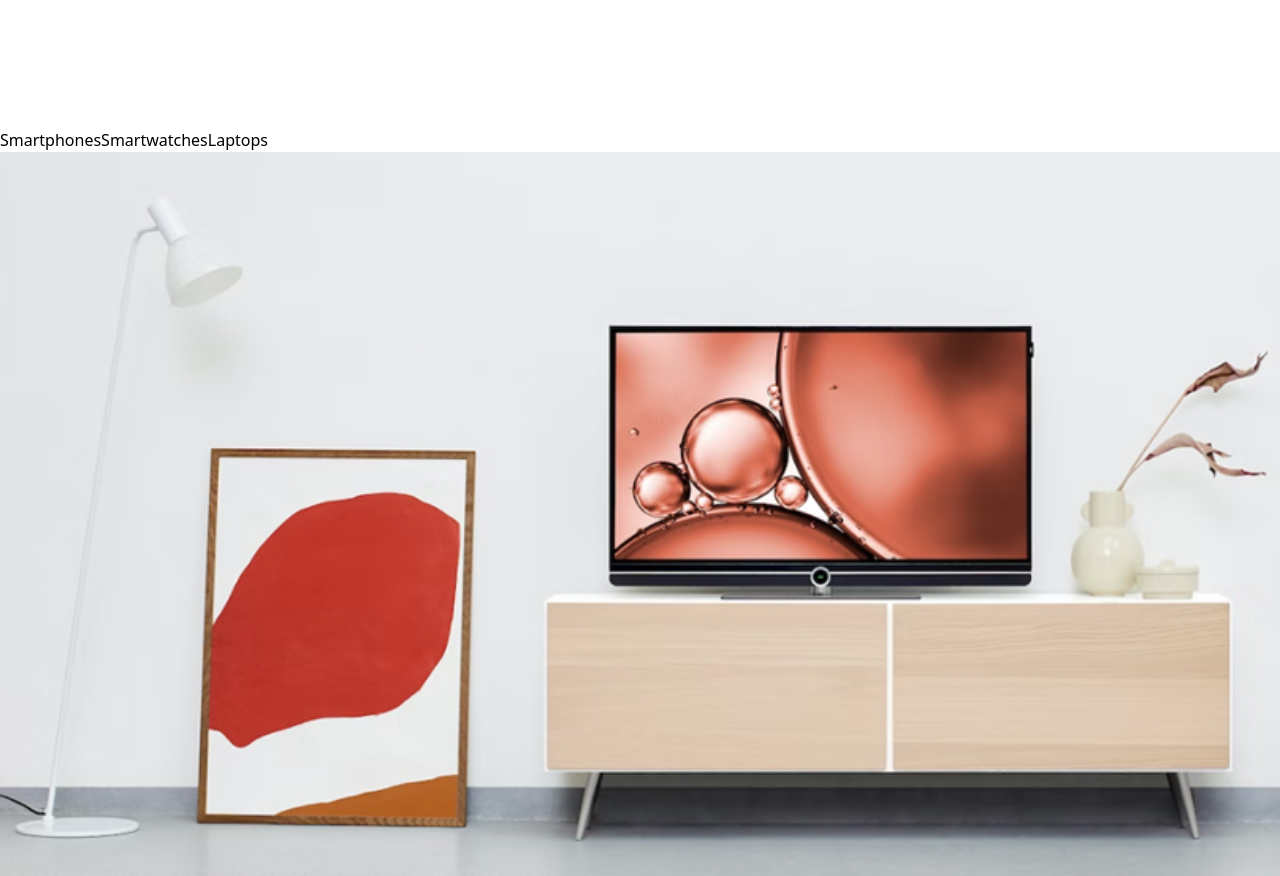
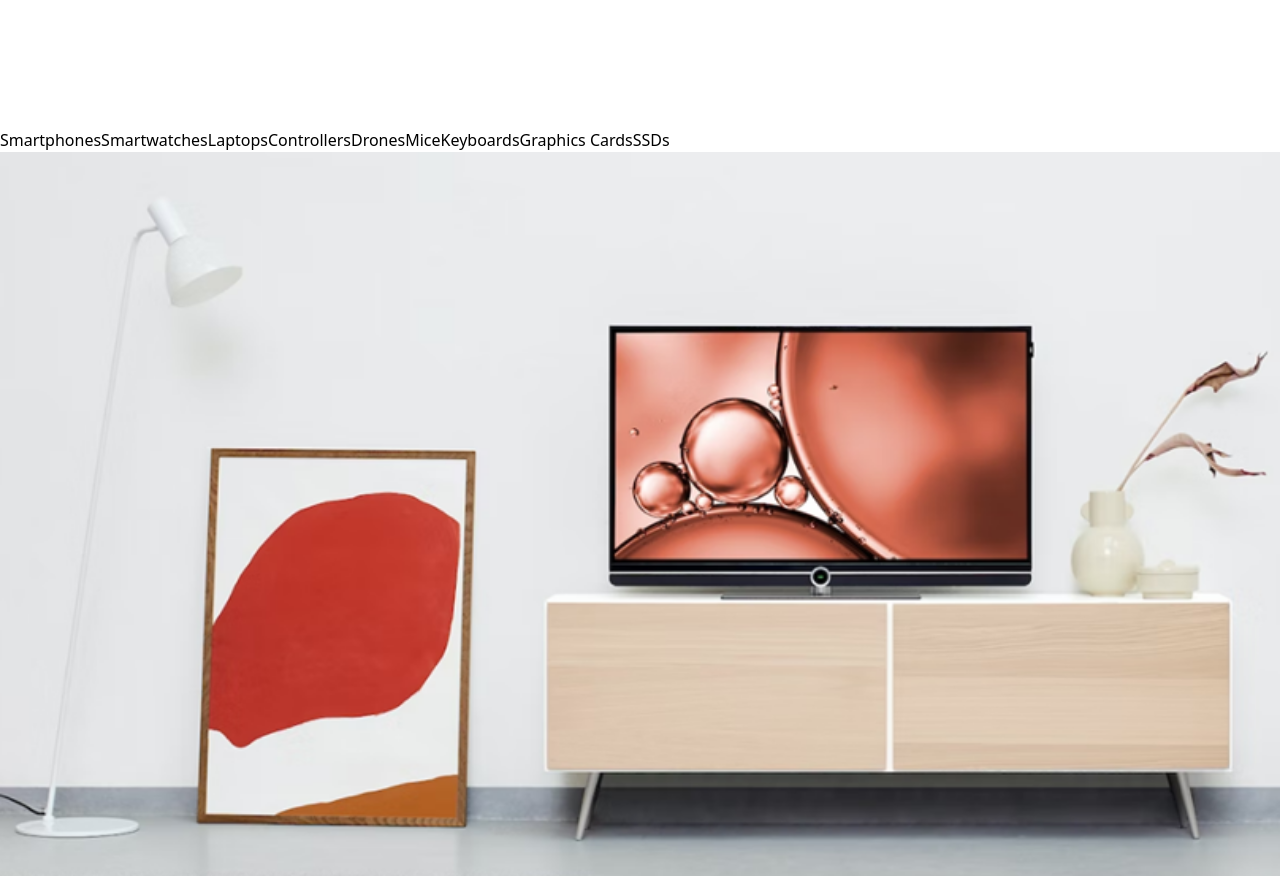
Before and after one commit to TechTrolley/E-Commerce, a React (Vite) app: page / in a window 1280 px wide. Shown: the part 1248-2124 px from the top of the page. Built offline with nearby package versions, Linux system fonts and the light colour scheme.

Commit message:
Add files via upload

```diff
--- a/src/Components/Navbar.jsx
+++ b/src/Components/Navbar.jsx
@@ -11,7 +11,7 @@ const Navbar = () => {
   return (
     <>
       {/* Primary Navbar */}
-      <nav className="bg-blue-500 p-4">
+      <nav className="bg-[#CC313D] p-4"> {/* Updated navbar color */}
         <div className="max-w-screen-xl mx-auto flex justify-between items-center">
           <div className="text-white text-xl font-bold">Tech Trolley</div>
           <div className="hidden md:flex space-x-6">
@@ -89,7 +89,7 @@ const Navbar = () => {
 
       {/* Mobile Menu */}
       {isMobileMenuOpen && (
-        <div className="md:hidden bg-blue-600 p-4 space-y-4">
+        <div className="md:hidden bg-[#248A8B] p-4 space-y-4"> {/* Updated mobile menu color */}
           <a
             href="#"
             className="text-white block hover:bg-sky-700 hover:text-gray-200 px-3 py-2 rounded transition-all duration-300"
@@ -118,25 +118,61 @@ const Navbar = () => {
       )}
 
       {/* Products Section - Below Navbar */}
-      <div id="products" className="bg-blue-600 text-white py-6">
-        <div className="max-w-screen-xl mx-auto flex justify-center space-x-8">
+      <div id="products" className="bg-[#122F3D] text-white py-4"> {/* Updated product section color */}
+        <div className="max-w-screen-xl mx-auto flex flex-wrap justify-center space-x-4">
           <a
             href="#smartphones"
-            className="block hover:bg-sky-700 hover:text-gray-200 px-4 py-0 rounded transition-all duration-300"
+            className="block hover:bg-sky-700 hover:text-gray-200 px-3 py-1 text-sm rounded transition-all duration-300"
           >
             Smartphones
           </a>
           <a
             href="#smartwatches"
-            className="block hover:bg-sky-700 hover:text-gray-200 px-4 py-0 rounded transition-all duration-300"
+            className="block hover:bg-sky-700 hover:text-gray-200 px-3 py-1 text-sm rounded transition-all duration-300"
           >
             Smartwatches
           </a>
           <a
             href="#laptops"
-            className="block hover:bg-sky-700 hover:text-gray-200 px-4 py-0 rounded transition-all duration-300"
+            className="block hover:bg-sky-700 hover:text-gray-200 px-3 py-1 text-sm rounded transition-all duration-300"
           >
             Laptops
+          </a>
+          <a
+            href="#controllers"
+            className="block hover:bg-sky-700 hover:text-gray-200 px-3 py-1 text-sm rounded transition-all duration-300"
+          >
+            Controllers
+          </a>
+          <a
+            href="#drones"
+            className="block hover:bg-sky-700 hover:text-gray-200 px-3 py-1 text-sm rounded transition-all duration-300"
+          >
+            Drones
+          </a>
+          <a
+            href="#mice"
+            className="block hover:bg-sky-700 hover:text-gray-200 px-3 py-1 text-sm rounded transition-all duration-300"
+          >
+            Mice
+          </a>
+          <a
+            href="#keyboards"
+            className="block hover:bg-sky-700 hover:text-gray-200 px-3 py-1 text-sm rounded transition-all duration-300"
+          >
+            Keyboards
+          </a>
+          <a
+            href="#graphics-cards"
+            className="block hover:bg-sky-700 hover:text-gray-200 px-3 py-1 text-sm rounded transition-all duration-300"
+          >
+            Graphics Cards
+          </a>
+          <a
+            href="#ssds"
+            className="block hover:bg-sky-700 hover:text-gray-200 px-3 py-1 text-sm rounded transition-all duration-300"
+          >
+            SSDs
           </a>
         </div>
       </div>
```
